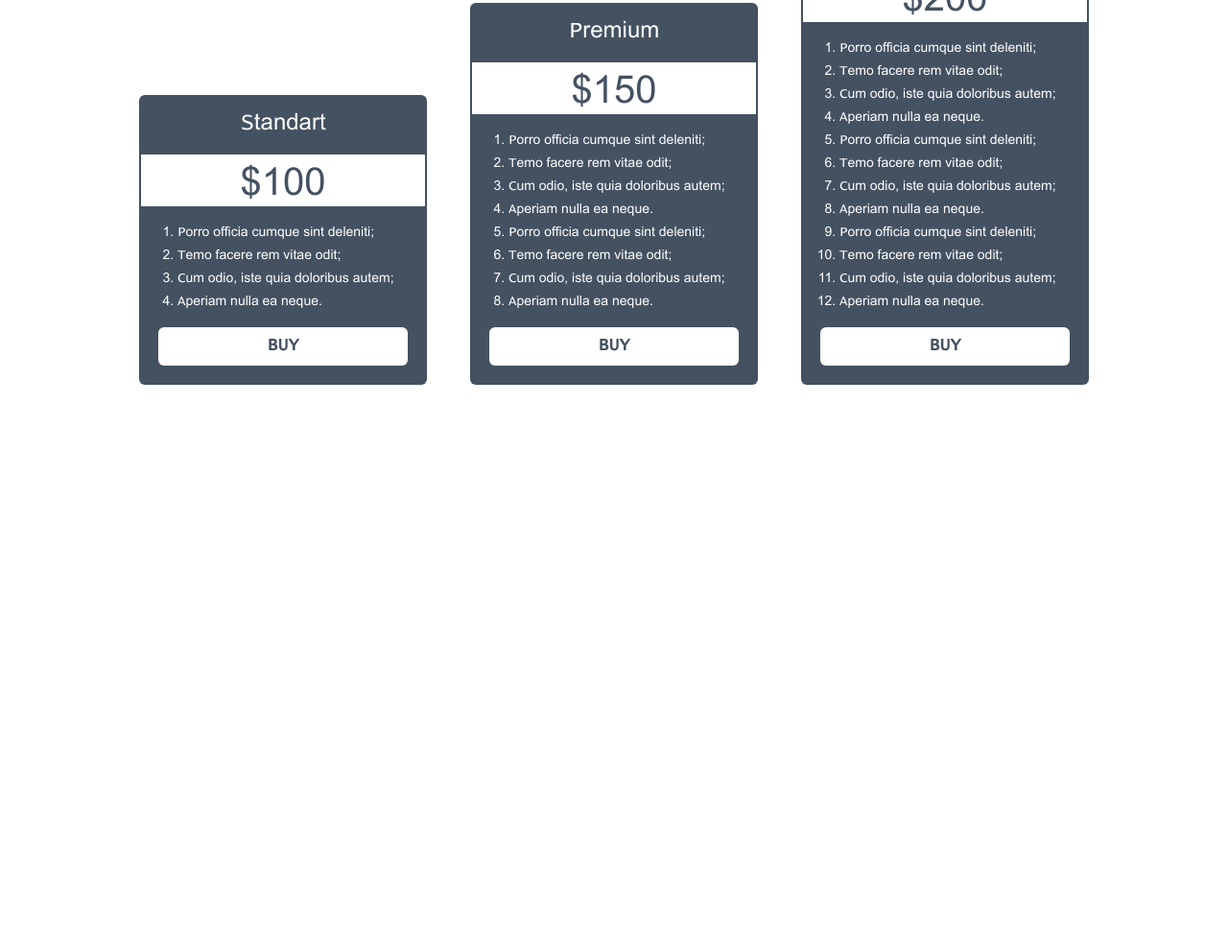
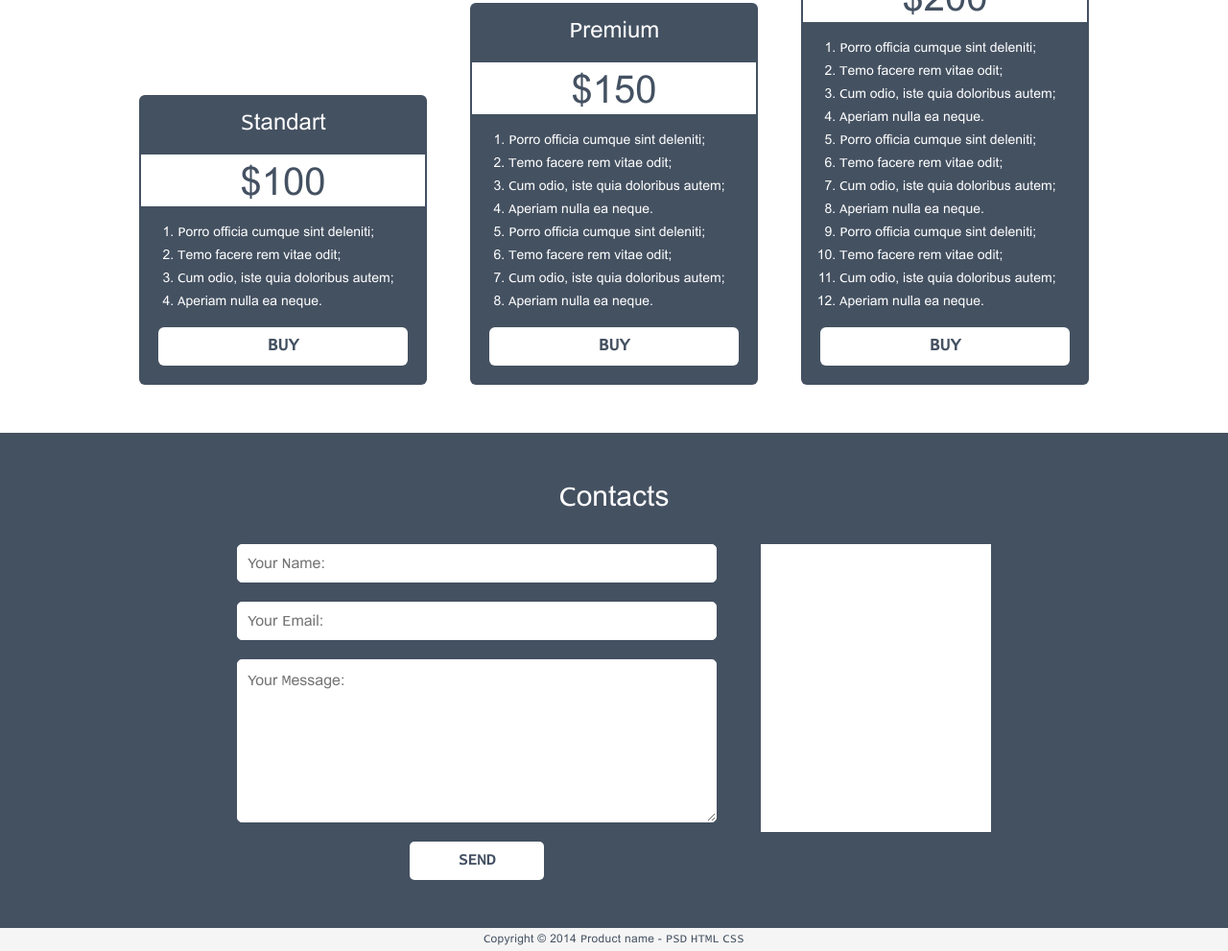
Before and after one commit to artexproart/GeekBrans-HTML5-CSS3-Path1, a plain HTML site: page index.html in a window 1280 px wide. Shown: the part 2231-3222 px from the top of the page at 96% size. Before the commit the page ends 2682 px from the top, so only its background shows below. Drawn offline with Linux system fonts and the light colour scheme.

Commit message:
Add footer.

```diff
--- a/css/style.css
+++ b/css/style.css
@@ -325,6 +325,143 @@ figcaption p {
     transform: scale(1.05);
 }
 
+.main-footer {
+    margin: 0 auto;
+    display: flex;
+    flex-wrap: wrap;
+    justify-content: center;
+    width: 1280px;
+    /* height: 509px; */
+    /* padding: 50px; */
+    background-color: #445161;
+}
+
+.main-footer_title {
+    display: block;
+    width: 100%;
+    margin: 0;
+    font-family: Arial;
+    color: #ffffff;
+    font-size: 30px;
+    font-weight: 400;
+    line-height: 36px;
+    text-align: center;
+}
+
+.main-footer_form {
+    display: flex;
+    flex-wrap: wrap;
+    justify-content: center;
+    width: 500px;
+    margin: 0 46px 0 0;
+}
+
+.main-footer_form input[type="text"],
+.main-footer_form input[type="email"],
+.main-footer_form textarea {
+    width: 100%;
+    height: 40px;
+    margin: 0 0 20px 0;
+    padding: 10px;
+    box-sizing: border-box;
+    border: 1px solid rgb(255, 255, 255);
+    border-radius: 5px;
+    /* border: none; */
+    background-color: #ffffff;
+    outline: none;
+    text-transform: capitalize;
+    /* outline: none; */
+}
+
+.main-footer_form input[type="text"]:hover,
+.main-footer_form input[type="email"]:hover,
+.main-footer_form textarea:hover {
+    background-color: #677280;
+    color: white;
+    border-color: white;
+}
+
+.main-footer_form input[type="text"]:hover::placeholder,
+.main-footer_form input[type="email"]:hover::placeholder,
+.main-footer_form textarea:hover::placeholder {
+    color: white;
+}
+
+.main-footer_form textarea {
+    width: 500px;
+    height: 170px;
+    border: 1px solid #ffffff;
+    border-radius: 5px;
+    background-color: #ffffff;
+    outline: none;
+}
+
+input[placeholder],
+textarea[placeholder] {
+    text-overflow: ellipsis;
+    font-family: Arial;
+    color: #445162;
+    font-size: 16px;
+    font-weight: 400;
+    line-height: 24px;
+    text-align: left;
+}
+
+/* ----Стилизация placeholder c префиксами---*/
+/* input::-moz-placeholder
+  input:-moz-placeholder
+  input:-ms-input-placeholder  */
+/* ----------------------------------------- */
+
+
+.main-footer_form input[type="submit"] {
+    border-radius: 5px;
+    background-color: #ffffff;
+    width: 140px;
+    height: 40px;
+    text-transform: uppercase;
+    font-size: 16px;
+    line-height: 24px;
+    font-weight: 700;
+    text-transform: uppercase;
+    color: #445162;
+    text-align: center;
+    outline: none;
+    border: none;
+    transition: all 500ms ease;
+    cursor: pointer;
+}
+
+
+.main-footer_form input[type="submit"]:hover {
+    /* background-color: gray; */
+    color: #677280;
+    transform: scale(1.05);
+}
+
+.main-footer_form input[type="submit"]:active {
+    background-color: #ffffff;
+    color: #445162;
+}
+
+.main-footer_contacts {
+    width: 240px;
+    height: 300px;
+    background-color: white;
+}
+
+.main-copyritght {
+    margin: 50px auto 0 auto;
+    text-align: center;
+    width: 100%;
+    background-color: #F5F5F5;
+    font-size: 12px;
+    line-height: 24px;
+    font-weight: 400;
+    letter-spacing: 0.025em;
+    color: #445162;
+}
+
 
 @media (max-width: 1240px) {
     .container {
--- a/index.html
+++ b/index.html
@@ -241,8 +241,16 @@
             <button class="price-item__button">buy</button>
         </div>
     </section>
-
-    <footer>
+    <footer class="main-footer">
+        <h2 class="main-footer_title">Contacts</h2>
+        <form class="main-footer_form" action="#" method="post">
+            <input type="text" placeholder="Your name:">
+            <input type="email" placeholder="Your email:">
+            <textarea placeholder="Your message:"></textarea>
+            <input type="submit" value="send">
+        </form>
+        <div class="main-footer_contacts"></div>
+        <p class="main-copyritght">Copyright © 2014 Product name - PSD HTML CSS</p>
     </footer>
 </body>
 
```
